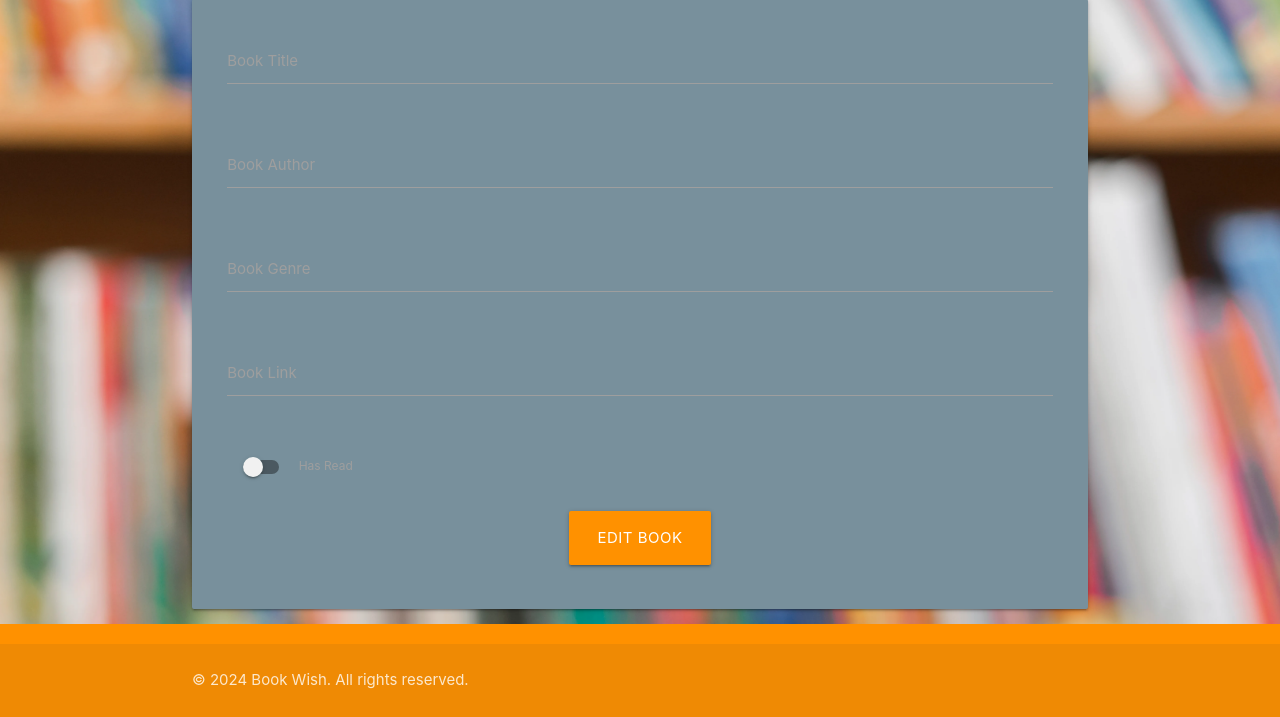
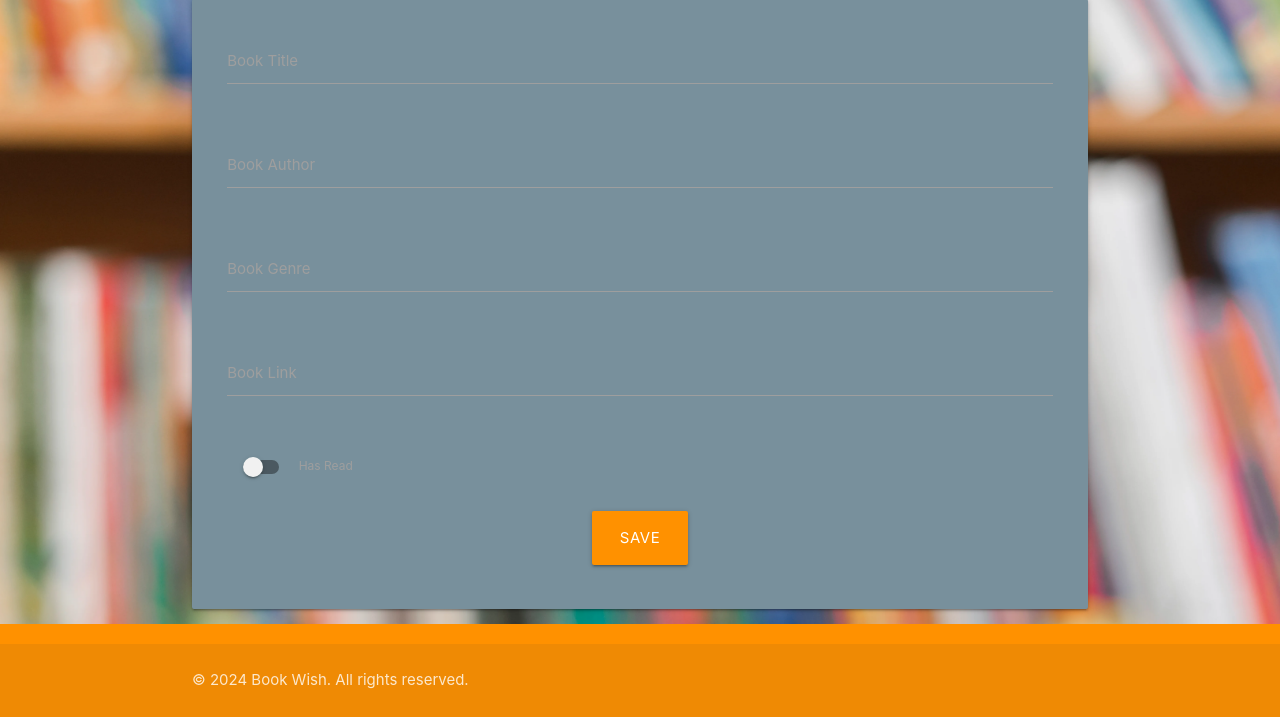
Before and after one commit to amandakoka/bookwish, a Flask app: template bookwish/templates/edit_book.html in a window 1280 px wide. Shown: the part 160-877 px from the top of the page. Run offline with Flask 2, Linux system fonts and the light colour scheme; the template is opened without the code that fills it, so the values that code supplies are empty.

Commit message:
fix: Update button text from 'edit book' to 'save'.

```diff
--- a/bookwish/templates/edit_book.html
+++ b/bookwish/templates/edit_book.html
@@ -44,7 +44,7 @@
             <div class="row">
                 <div class="col s12 center-align">
                     <button type="submit" class="btn-large orange accent-3">
-                        Edit Book
+                        Save
                     </button>
                 </div>
             </div>
```
